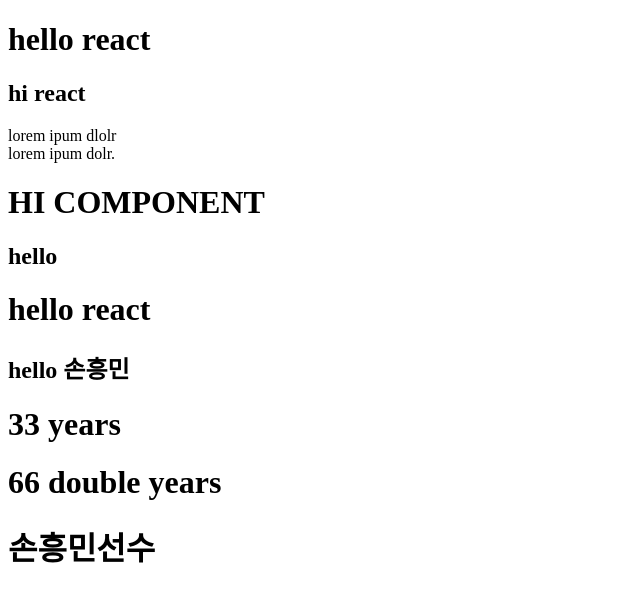
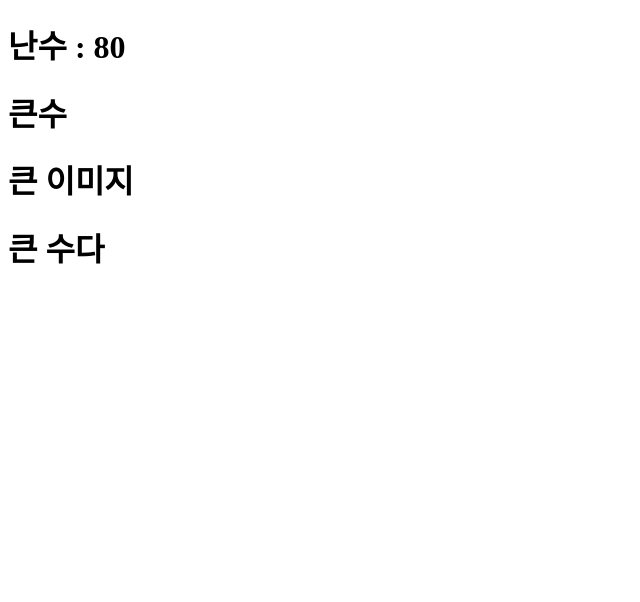
Before and after one commit to 1082cubi/react20231031, a React (Create React App) app: page / in a window 1280 px wide. Shown: the top 602 px of the page, without its empty margins (0-640 px from the left). Built offline with nearby package versions, Linux system fonts and the light colour scheme.

Commit message:
jsx의 {}에서 간단한 연산자 활용

```diff
--- a/src/App.js
+++ b/src/App.js
@@ -1,35 +1,15 @@
-function MYComp2() {
-  let name = "손흥민";
-  let age = 33;
-
-  // {} jsx에서 js 코드 작성하기 위한 기호
+function App() {
+  const number = Math.ceil(Math.random() * 100);
+  const isLarge = number > 50;
+  const isSmall = number <= 50;
   return (
     <>
-      <h1>hello react</h1>
-      <h2>hello {name}</h2>
-      <h1>{age} years</h1>
-      <h1>{age * 2} double years</h1>
-      <h1>{name + "선수"}</h1>
-      {/* 그래서 주석이 이렇게 생김 */}
+      <h1>난수 : {number}</h1>
+      <h1>{number > 50 ? "큰수" : "작은 수"}</h1>
+      <div>{number > 50 ? <BigImage /> : <smallImage />}</div>
+      <div>{isLarge && <h1>큰 수다 </h1>}</div>
+      <div>{isLarge || <h1>작은 수다 </h1>}</div>
     </>
-  );
-}
-
-function App() {
-  // jsx에서 태그 사용시 꼭 종료태그를 작성해야 함
-  // 빈 요소이면 시작태그에서 종료
-  return (
-    <div>
-      <h1>hello react</h1>
-      <h2>hi react</h2>
-      <p>
-        lorem ipum dlolr
-        <br />
-        lorem ipum dolr.
-      </p>
-      <MyComp />
-      <MYComp2 />
-    </div>
   );
 }
 
@@ -37,23 +17,10 @@
 // component 명은 꼭 대문자로 시작
 // return 문을 가져야함
 // return 값은 보통 JSX 코드
-
-function MyComp() {
-  // return 에 jsx 코드 작성 가능
-  // 꼭 하나의 root  tag가 존재해야 함
-  // return 값이 여러줄이면 ()로 감싸기
-  // root tag가 필요없다면 fragment 사용가능
-
-  // jsx에서 주석 사용법
-  // {/*   */}
-  return (
-    <>
-      {/* 주석은 이렇게 다세요 */}
-      {/* fragment 는 <></> */}
-      <h1>HI COMPONENT</h1>
-      <h2>hello</h2>
-    </>
-  );
+function BigImage() {
+  return <h1>큰 이미지</h1>;
 }
-
+function smallImage() {
+  return <h3></h3>;
+}
 export default App;
```
